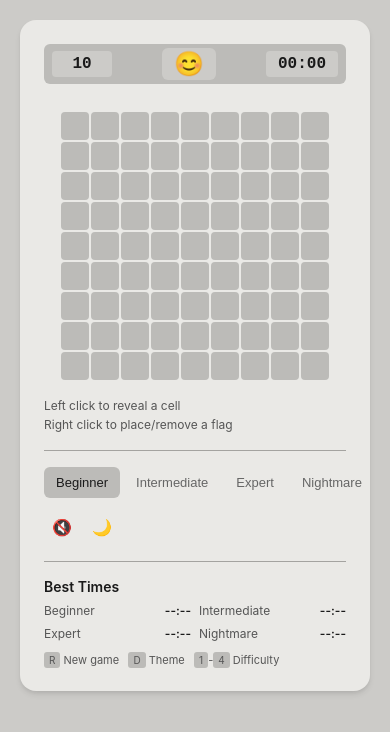
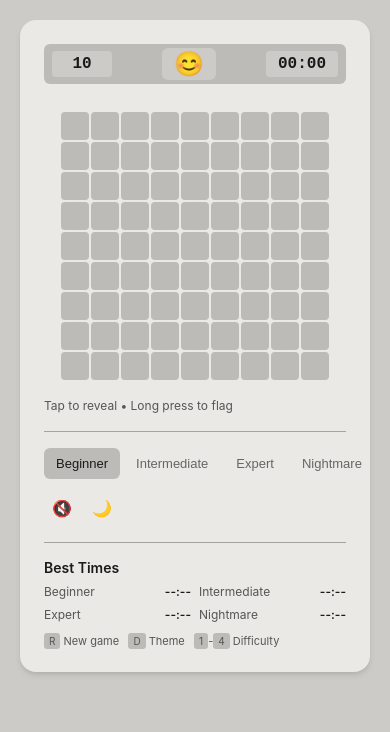
Before and after one commit to yprez/random, a plain HTML site: page minesweeper.html in a window 390 px wide. Shown: the top 732 px of the page. Drawn offline with Linux system fonts and the light colour scheme.

Commit message:
Simplify instructions for mobile

```diff
--- a/minesweeper.html
+++ b/minesweeper.html
@@ -491,8 +491,7 @@
         </div>
 
         <div class="instructions">
-            Left click to reveal a cell<br>
-            Right click to place/remove a flag
+            Tap to reveal • Long press to flag
         </div>
 
         <div class="bottom-controls">
```
